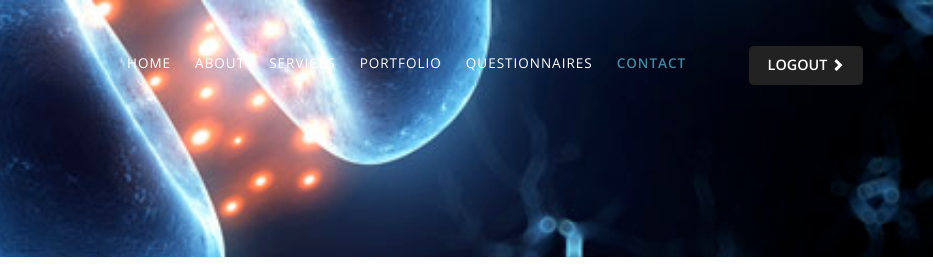
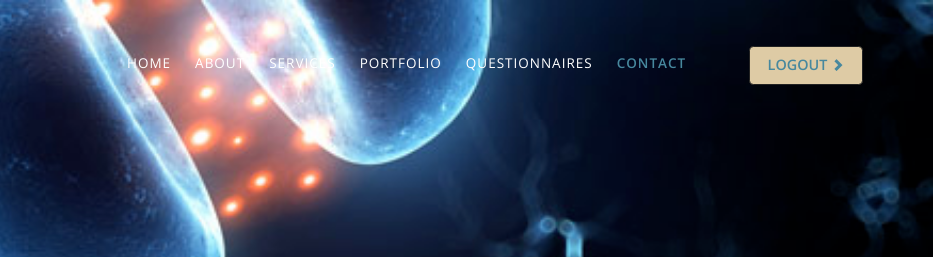
Before and after one commit to atopalos/SynApps, a plain HTML site: page dashboard.html in a window 1280 px wide. In both pictures the pointer is over the icon 1184 px from the left and 65 px from the top of the page. Shown: the top 280 px of the page, 347-1280 px from the left. Drawn offline with nearby package versions, Linux system fonts and the light colour scheme; files whose address does not match are found by name.

Commit message:
Login/Logout button styled correcty

```diff
--- a/css/style.css
+++ b/css/style.css
@@ -163,7 +163,8 @@ i.arrow {
 	-ms-transition:0.5s all;
   }
 #loginpop a span:hover i.arrow{
-  color:#fff;
+  color:#47889E;
+  /*color:#fff;*/
   }
 #loginpop a{
 	text-decoration:none;
@@ -191,9 +192,11 @@ border: 1px solid #029b58;
   font-family: 'Open Sans', sans-serif;
   }
  #loginpop a span:hover{
-	background:#222;
+  /*background:#fff;*/
+    background:#decba5;
+	 /*background:#222;*/
 	 border: 1px solid #222;
-	 color:#fff;
+	 color:#47889E;
  }
 /* Login Button */
 #loginButton {
--- a/dashboard.html
+++ b/dashboard.html
@@ -62,9 +62,7 @@ Smartphone Compatible web template, free webdesigns for Nokia, Samsung, LG, Sony
 						<div class="login-pop">
 							<div id="loginpop"><a href="index.html" id="loginButton"><span>Logout <i class="arrow glyphicon glyphicon-chevron-right"></i></span></a>
 							</div>
-
 						</div>
-						<script src="js/menu_jquery.js"></script>
 
                 <!-- script-for-menu -->
 								<script>
```
